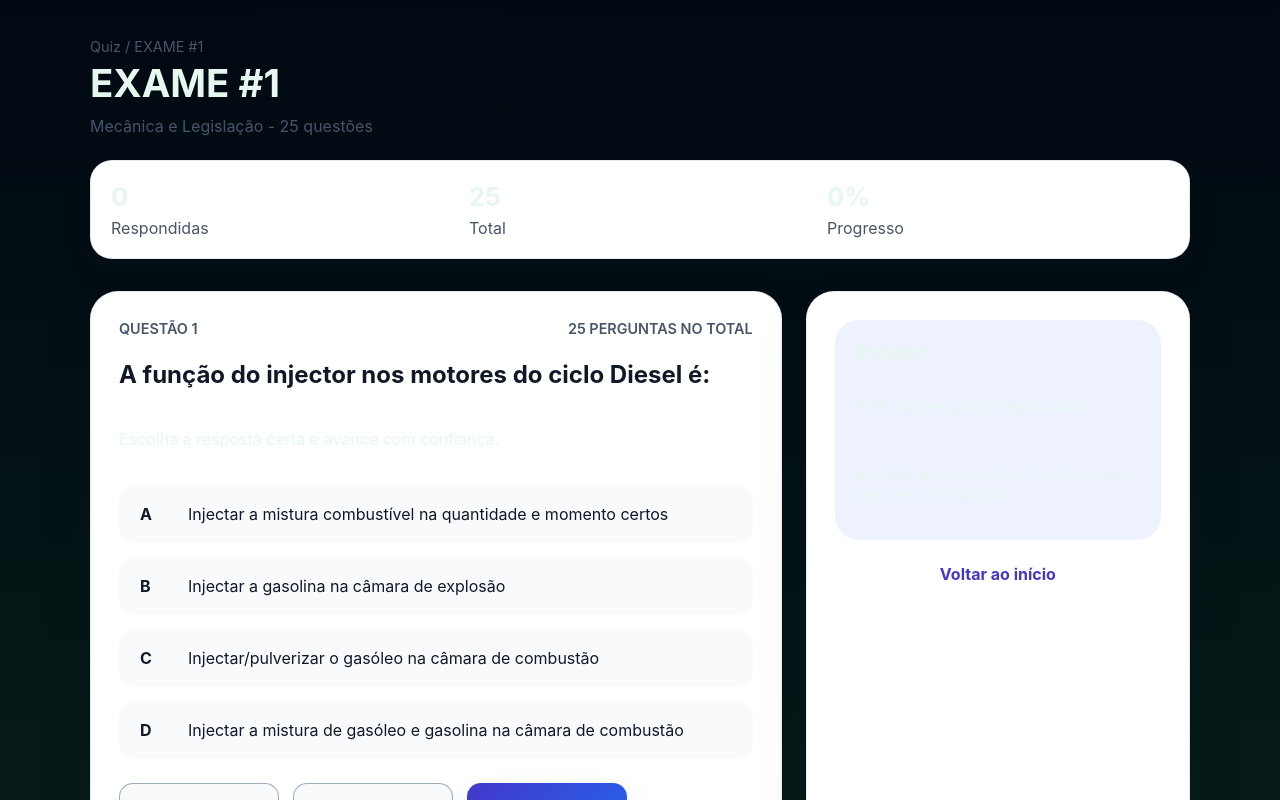
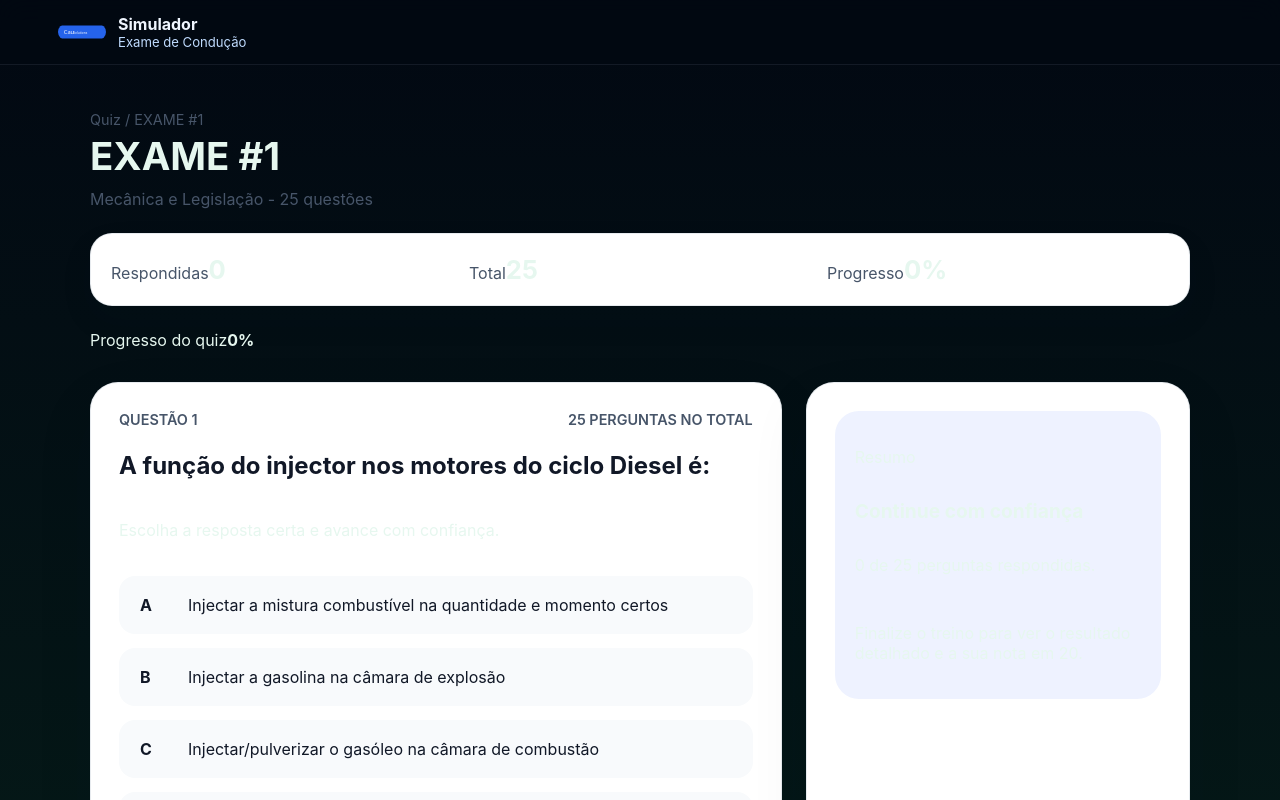
Before and after one commit to arlindolazaro/simulador-exame-conducao, a Next.js app: page /quiz/exame-1 in a window 1280 px wide. Shown: the top 800 px of the page. Built offline with nearby package versions, Linux system fonts and the light colour scheme.

Commit message:
feat: melhorar navegacao e fluxo de execucao do quiz

```diff
--- a/pages/quiz/[quizId].js
+++ b/pages/quiz/[quizId].js
@@ -1,8 +1,11 @@
 import { useMemo, useState } from 'react';
 import Link from 'next/link';
 import quizData from '@/data/quiz-data.json';
+import Layout from '@/components/Layout';
+import ProgressBar from '@/components/ProgressBar';
 import QuestionCard from '@/components/QuestionCard';
 import QuizSummary from '@/components/QuizSummary';
+import StatCard from '@/components/StatCard';
 import styles from '@/styles/Quiz.module.css';
 
 export default function QuizPage({ quizSet }) {
@@ -43,29 +46,25 @@ export default function QuizPage({ quizSet }) {
   };
 
   return (
-    <>
-      <div className={styles.header}>
-        <div>
+    <Layout>
+      <section className={styles.pageShell}>
+        <header className={styles.header}>
+          <div className={styles.headerText}>
             <p className={styles.bread}>Quiz / {quizSet.title}</p>
             <h1>{quizSet.title}</h1>
             <p className={styles.subtitle}>{quizSet.description}</p>
           </div>
 
           <div className={styles.metaCard}>
-          <div>
-            <strong>{answeredCount}</strong>
-            <span>Respondidas</span>
+            <StatCard label="Respondidas" value={answeredCount} accent="green" />
+            <StatCard label="Total" value={questions.length} accent="blue" />
+            <StatCard label="Progresso" value={`${Math.round((answeredCount / questions.length) * 100)}%`} accent="violet" />
           </div>
-          <div>
-            <strong>{questions.length}</strong>
-            <span>Total</span>
+
+          <div className={styles.progressWrap}>
+            <ProgressBar value={Math.round((answeredCount / questions.length) * 100)} label="Progresso do quiz" />
           </div>
-          <div>
-            <strong>{Math.round((answeredCount / questions.length) * 100)}%</strong>
-            <span>Progresso</span>
-          </div>
-        </div>
-      </div>
+        </header>
 
       <div className={styles.quizGrid}>
         <div className={styles.mainCard}>
@@ -125,11 +124,10 @@ export default function QuizPage({ quizSet }) {
 
           <aside className={styles.sideCard}>
             <div className={styles.summaryBox}>
-            <h2>Resumo</h2>
-            <p>
-              {answeredCount} de {questions.length} perguntas respondidas.
-            </p>
-            <p>Escolha as respostas e finalize o quiz para ver o resultado.</p>
+              <p className={styles.summaryEyebrow}>Resumo</p>
+              <h2>Continue com confiança</h2>
+              <p>{answeredCount} de {questions.length} perguntas respondidas.</p>
+              <p>Finalize o treino para ver o resultado detalhado e a sua nota em 20.</p>
             </div>
 
             {finished && (
@@ -141,11 +139,12 @@ export default function QuizPage({ quizSet }) {
             )}
 
             <div className={styles.homeLink}>
-            <Link href="/">Voltar ao início</Link>
+              {/* <Link href="/">Voltar ao início</Link> */}
             </div>
           </aside>
         </div>
-    </>
+      </section>
+    </Layout>
   );
 }
 
```
Lines whose indentation alone changed are shown as unchanged.
